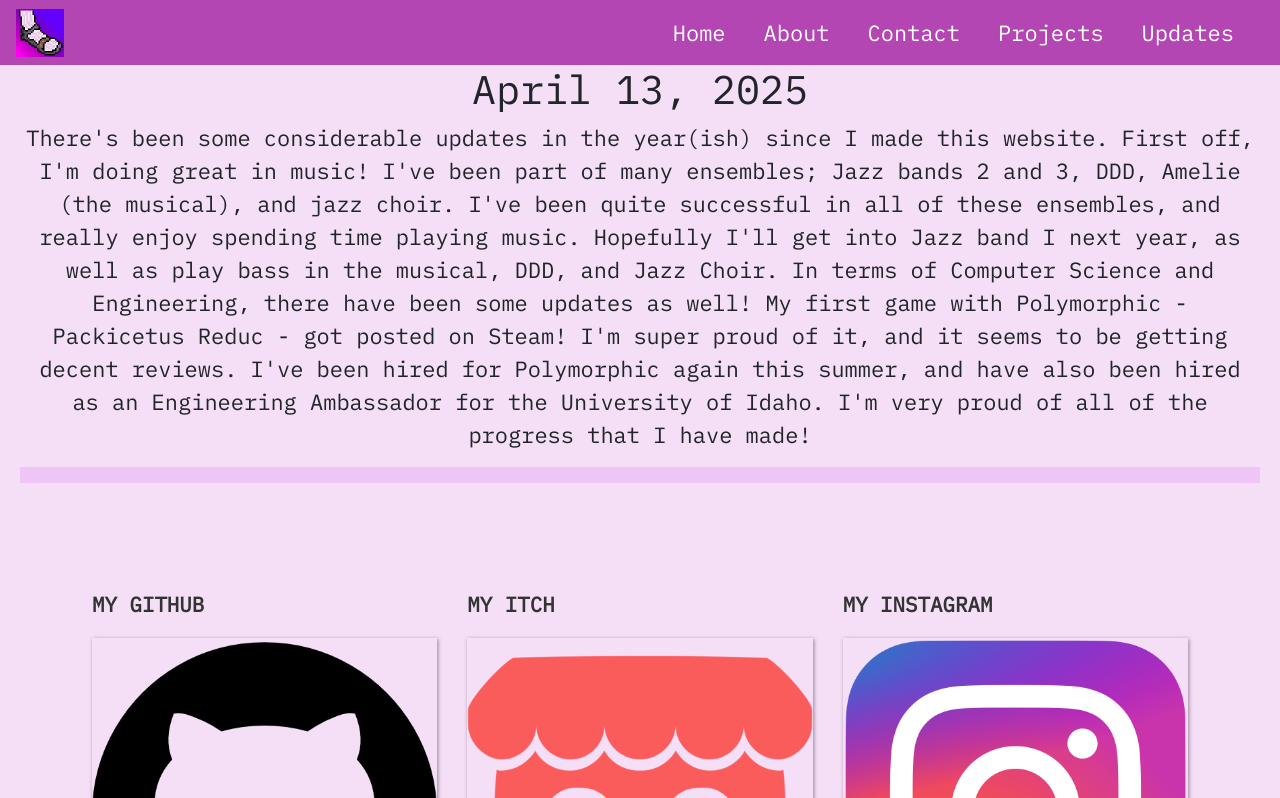
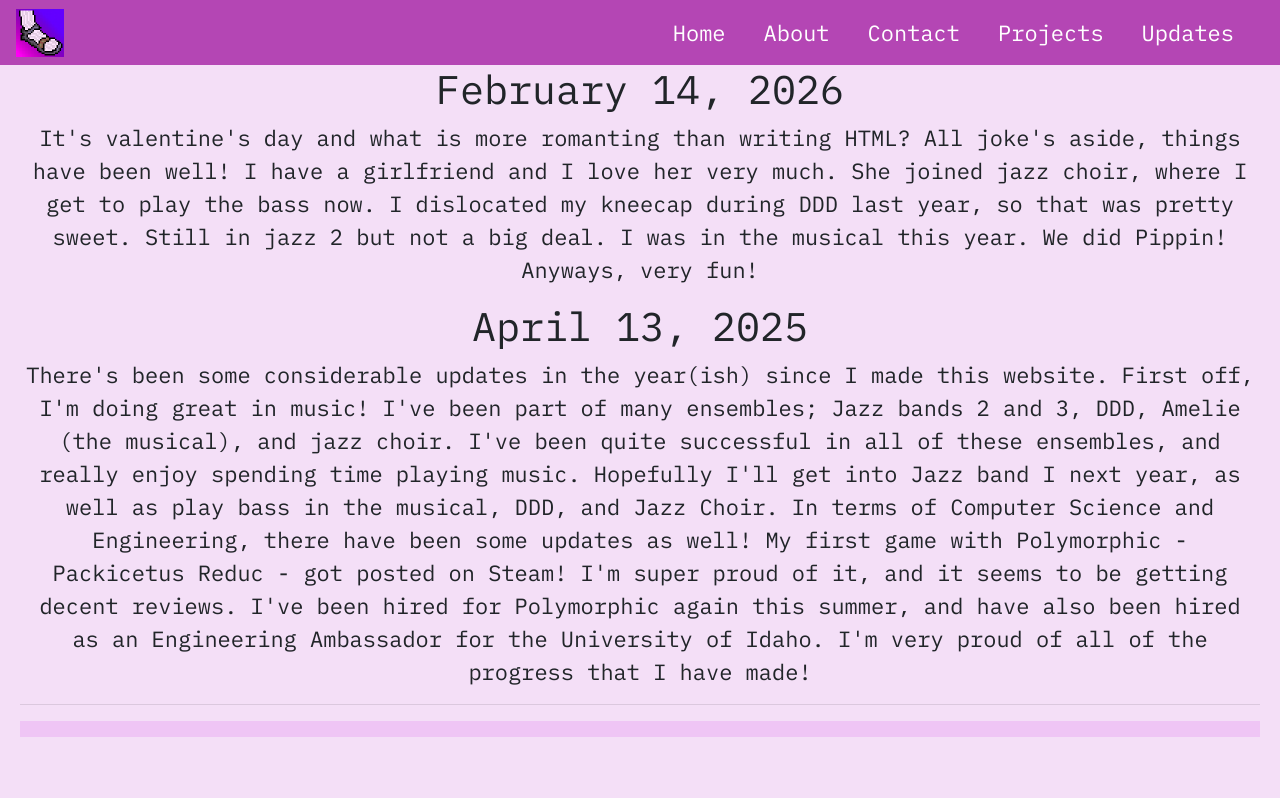
Before and after one commit to JakeG2004/JakeG2004.github.io, a plain HTML site: page updates.html in a window 1280 px wide. Shown: the top 798 px of the page. Drawn offline with nearby package versions, Linux system fonts and the light colour scheme.

Commit message:
Add February 2026 personal update to updates.html
Added a personal update for February 14, 2026, detailing life events and achievements.

```diff
--- a/updates.html
+++ b/updates.html
@@ -44,10 +44,15 @@
 
     <div class="Centered">
         <div class="color1">
+            <h1>February 14, 2026</h1>
+            <p>
+                It's valentine's day and what is more romanting than writing HTML? All joke's aside, things have been well! I have a girlfriend and I love her very much. She joined jazz choir, where I get to play the bass now. I dislocated my kneecap during DDD last year, so that was pretty sweet. Still in jazz 2 but not a big deal. I was in the musical this year. We did Pippin! Anyways, very fun!
+            </p>
             <h1>April 13, 2025</h1>
             <p>
                 There's been some considerable updates in the year(ish) since I made this website. First off, I'm doing great in music! I've been part of many ensembles; Jazz bands 2 and 3, DDD, Amelie (the musical), and jazz choir. I've been quite successful in all of these ensembles, and really enjoy spending time playing music. Hopefully I'll get into Jazz band I next year, as well as play bass in the musical, DDD, and Jazz Choir. In terms of Computer Science and Engineering, there have been some updates as well! My first game with Polymorphic - Packicetus Reduc - got posted on Steam! I'm super proud of it, and it seems to be getting decent reviews. I've been hired for Polymorphic again this summer, and have also been hired as an Engineering Ambassador for the University of Idaho. I'm very proud of all of the progress that I have made!
             </p>
+            <hr>
         </div>
 
         <div class="color2">
```
